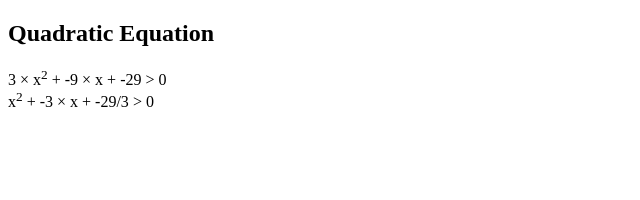
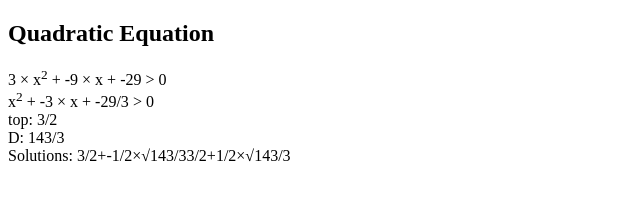
Before and after one commit to dvberkel/quadratic, a plain HTML site: page index.html in a window 1280 px wide. Shown: the whole page, without its empty margins (0-640 px from the left). Drawn offline with Linux system fonts and the light colour scheme.

Commit message:
Have a solution

```diff
--- a/index.html
+++ b/index.html
@@ -27,8 +27,8 @@
         <span class="zero">0</span>
       </div>
     </section>
-    <section>
-      <div id="normalized-equation" class="equation">
+    <section id="solution">
+      <div class="normalized equation">
         <span class="monomial">
           <span class="coefficient a" style="display: none;">a</span>
           <span class="operator times" style="display: none;">&times</span>
@@ -47,6 +47,9 @@
         <span id="relation" class="relation">=</span>
         <span class="zero">0</span>
       </div>
+      <div>top: <span class="coefficient top">?</span></div>
+      <div>D: <span class="coefficient D">?</span></div>
+      <div>Solutions: <span class="solution"></span><span class="solution"></span></div>
     </section>
     <script src="js/fractions.js"></script>
     <script src="js/extension.js"></script>
--- a/js/application.js
+++ b/js/application.js
@@ -7,6 +7,9 @@
         value.inRange(-100, 100),
         value.random(quadratic.relation)
     );
+
     new quadratic.EquationView(equation, document.getElementById('equation'));
-    new quadratic.EquationView(equation.normalize(), document.getElementById('normalized-equation'));
+
+    var solution = quadratic.solve(equation);
+    new quadratic.SolutionView(solution, document.getElementById('solution'));
 })(quadratic);
--- a/js/quadratic.js
+++ b/js/quadratic.js
@@ -1,4 +1,13 @@
 ;(function($, fractions, extension){
+    function zip(xs, ys){
+        var result = [];
+        for (var index = 0; index < xs.length; index++) {
+            if (index >= ys.length) { break; }
+            result.push([xs[index], ys[index]]);
+        }
+        return result;
+    }
+
     var Relation = function(symbol){
         this.symbol = symbol;
     };
@@ -39,11 +48,13 @@
             if (D.isZero()) {
                 result.solutions = [top];
             } else {
-                result.solitions = [
+                result.solutions = [
                     new extension.Quadratic(top, halve.times(minus1), D),
                     new extension.Quadratic(top, halve, D)
                 ];
             }
+        } else {
+            result.solutions = [];
         }
         return result;
     }
@@ -99,4 +110,40 @@
         more.setOpposite(less);
         return [less, equal, more];
     })();
+
+    var ZeroView = function(value, container){
+        this.value = value;
+        this.container = container;
+        this.update();
+    };
+    ZeroView.prototype.update = function(){
+        this.container.innerHTML = this.value.toString();
+    }
+
+    var SolutionView = $.SolutionView = function(solution, container) {
+        this.solution = solution;
+        this.container = container;
+        this.views = [];
+        this.initialize();
+        this.update();
+    };
+    SolutionView.prototype.initialize = function(){
+        this.views = ['top', 'D']
+            .map(function(name){
+                return {'name': name, 'container': this.container.querySelector('.coefficient.' + name) };
+            }.bind(this))
+            .map(function(data){
+                return new CoefficientView(this.solution, data.name, data.container);
+            }.bind(this));
+        this.views.push(new EquationView(this.solution.normalized, this.container.querySelector('.normalized.equation')));
+        zip(this.solution.solutions, this.container.querySelectorAll('.solution'))
+            .forEach(function(pair){
+                this.views.push(new ZeroView(pair[0], pair[1]));
+            }.bind(this));
+    };
+    SolutionView.prototype.update = function(){
+        this.views.forEach(function(view){
+            view.update();
+        });
+    };
 })(window.quadratic = window.quadratic || {}, fractions, extension);
```
